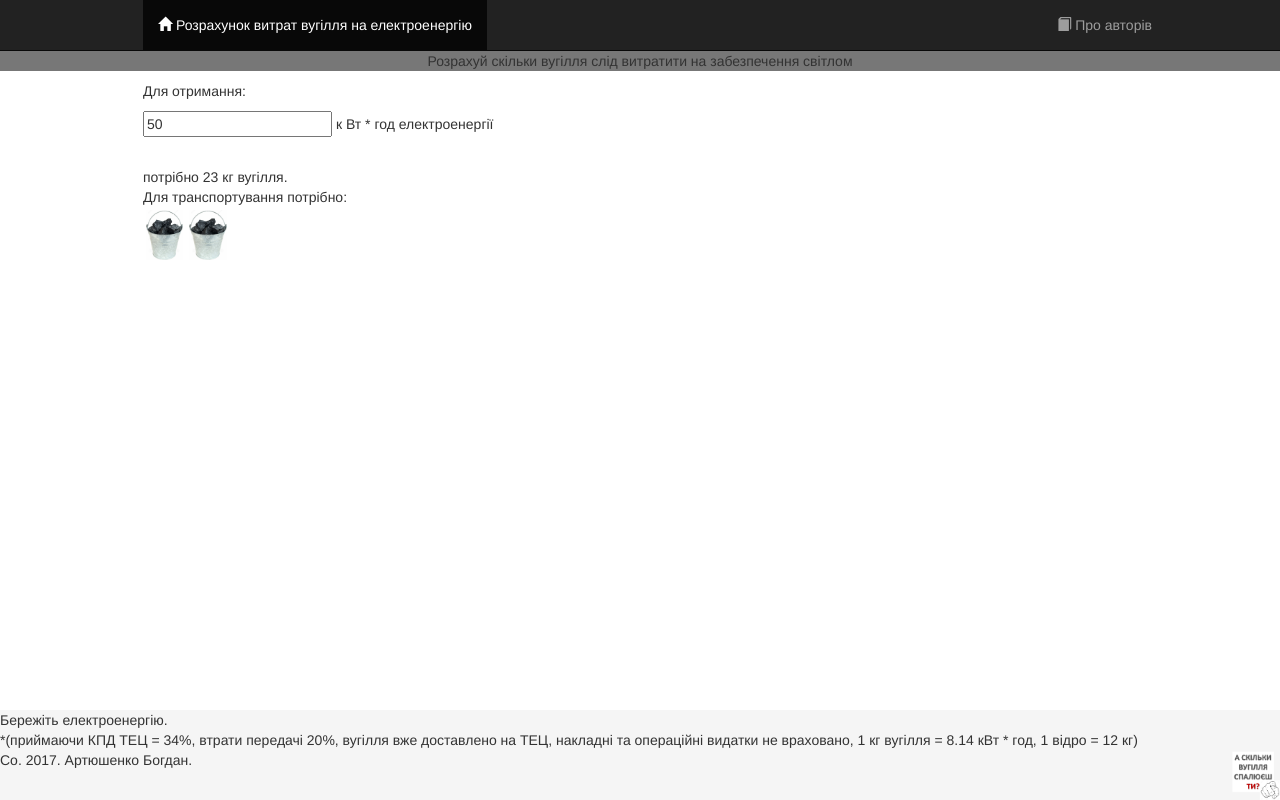
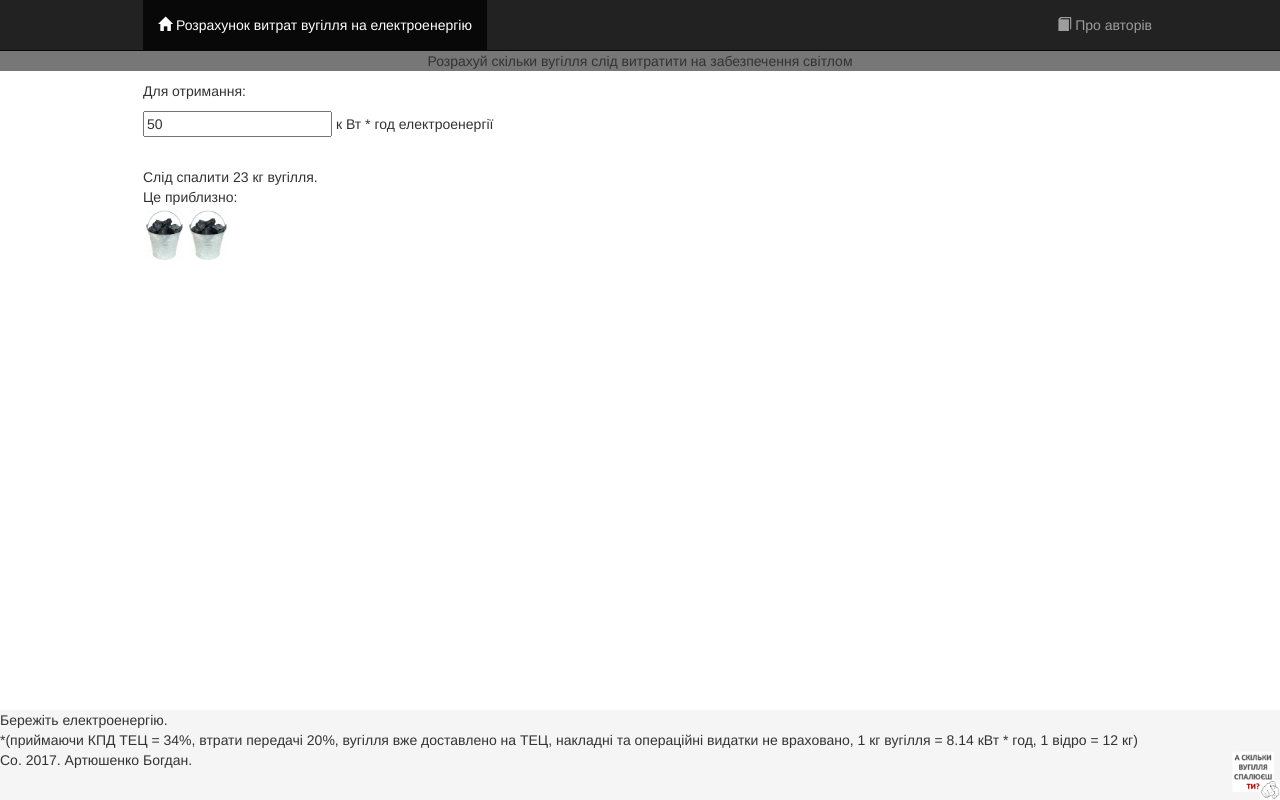
Before and after one commit to bogdartysh/energia, a plain HTML site: page index.html in a window 1280 px wide. Drawn offline with nearby package versions, Linux system fonts and the light colour scheme.

Commit message:
Update index.html

```diff
--- a/index.html
+++ b/index.html
@@ -78,8 +78,9 @@ function CoalBuskets(props) {
       let wtxt = (w > 1000) ? [Math.round(w / 1000), ' т ',  w - Math.round(w / 1000) * 1000, ' кг вугілля.'] : [w, ' кг вугілля.'];
       return React.createElement(
         'p',       null,
-        ' потрібно ',   wtxt,
-        React.createElement( 'div', null, 'Для транспортування потрібно:' ),
+        ' Слід спалити  ',   wtxt,
+        React.createElement('br', null),
+        React.createElement( 'div', null, 'Це приблизно:' ),
         React.createElement( 'div', null, images )
        );
     }
```
